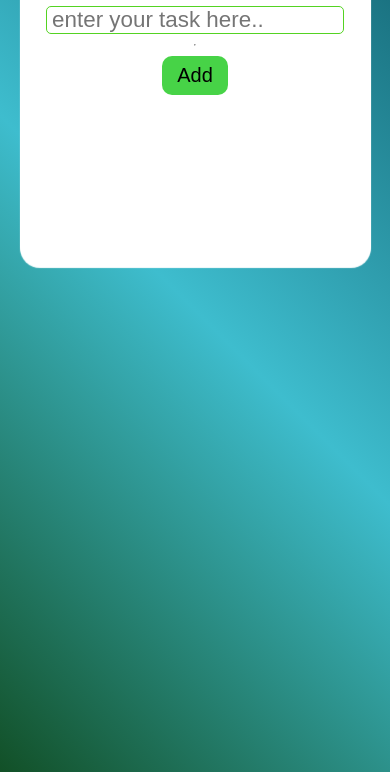
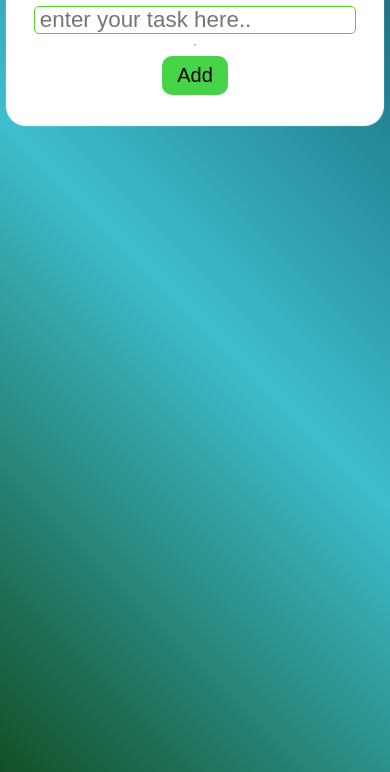
Before and after one commit to Amithere333/Responsive-To-Do-App, a plain HTML site: page index.html in a window 390 px wide. Shown: the part 152-924 px from the top of the page. Drawn offline with Linux system fonts and the light colour scheme.

Commit message:
minor change

```diff
--- a/style.css
+++ b/style.css
@@ -158,7 +158,8 @@ ul{
 @media screen and (max-width:710px) {
 
     .container{
-        width:90%;
+        width:97%;
+        height: auto;
     }
 
     .show-task{
@@ -188,10 +189,7 @@ ul{
         font-size: 19px;
     }
 
-    .container{
-        min-height: 40vh;
-        width:90%;
-    }
+
 
 
 
```
